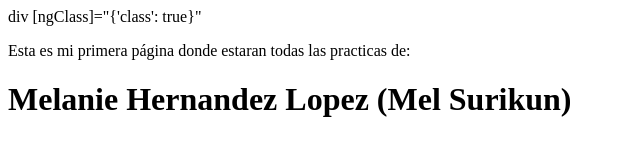
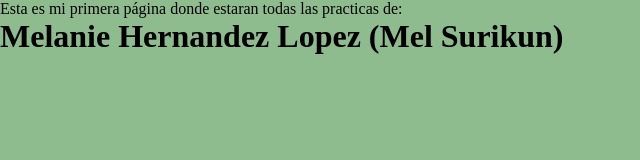
Before and after one commit to MelSurikun/4IV10_Hernandez_Lopez_Melanie_PSW, a plain HTML site: page index.html in a window 1280 px wide. Shown: the whole page, without its empty margins (0-640 px from the left). Drawn offline with Linux system fonts and the light colour scheme.

Commit message:
se agrega la css

```diff
--- /dev/null
+++ b/css/style.css
@@ -0,0 +1,5 @@
+*{
+    padding: 0;
+    margin: 0;
+    background-color: darkseagreen;
+}
--- a/index.html
+++ b/index.html
@@ -5,14 +5,16 @@
     <meta http-equiv="X-UA-Compatible" content="IE=edge">
     <meta name="viewport" content="width=device-width, initial-scale=1.0">
     <title>Mi primera página</title>
+    <link rel="stylesheet" href="./css/style.css">
 </head>
 <body>
-    div [ngClass]="{'class': true}"
+    <div class= "container" >
         <p>
             Esta es mi primera página donde estaran todas las practicas de:
         </p>
         <h1>
             Melanie Hernandez Lopez (Mel Surikun)
         </h1>
+    </div>
 </body>
 </html>
```
Lines whose indentation alone changed are shown as unchanged.
